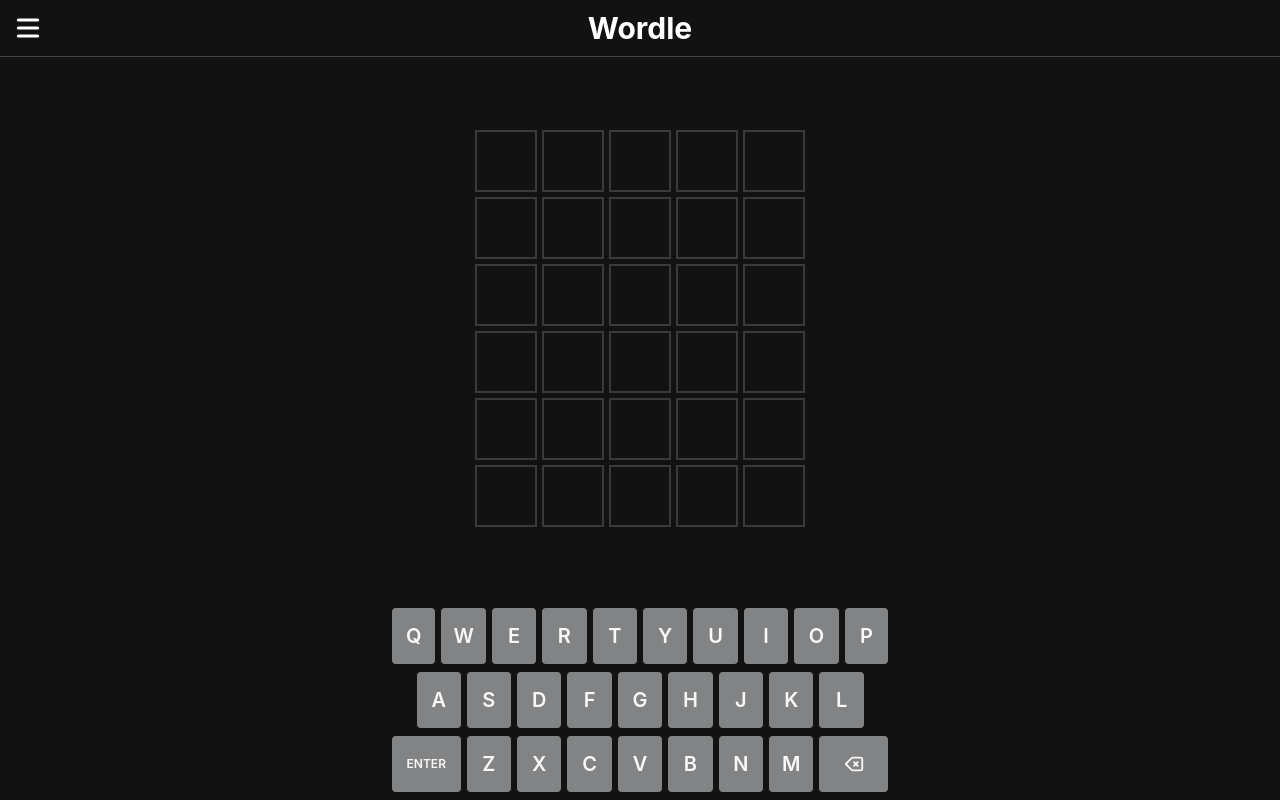
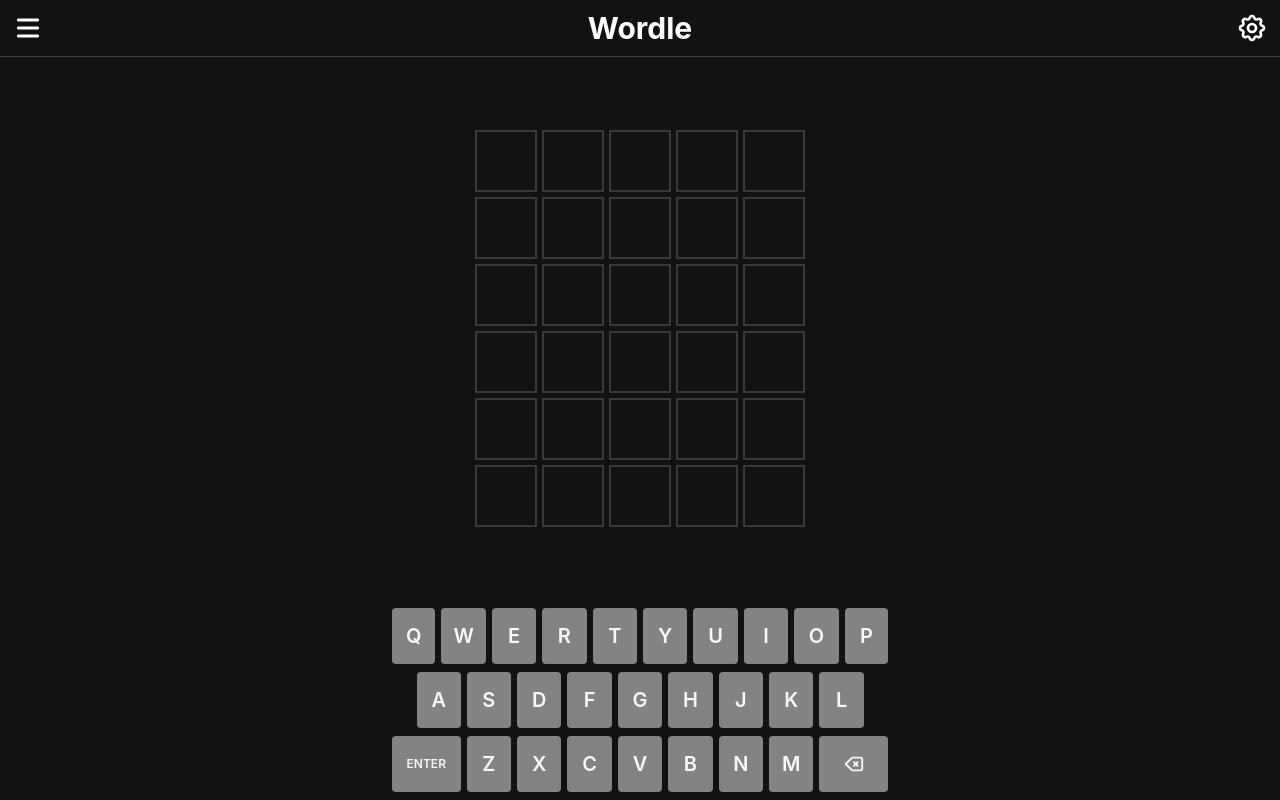
Before and after one commit to TarekSaeed0/wordle-clone, a React (Vite) app: page / in a window 1280 px wide. Built offline with nearby package versions, Linux system fonts and the light colour scheme.

Commit message:
feat: adding routing

```diff
--- a/package.json
+++ b/package.json
@@ -14,9 +14,11 @@
     "@tauri-apps/api": "^2",
     "@tauri-apps/plugin-opener": "^2",
     "@tauri-apps/plugin-process": "^2.3.1",
+    "ajv": "^8.20.0",
     "react": "^19.1.0",
     "react-dom": "^19.1.0",
     "react-icons": "^5.6.0",
+    "react-router": "^7.16.0",
     "tailwindcss": "^4.3.0"
   },
   "devDependencies": {
--- a/src/App.css
+++ b/src/App.css
@@ -35,6 +35,9 @@
   -webkit-font-smoothing: antialiased;
   -moz-osx-font-smoothing: grayscale;
   -webkit-text-size-adjust: 100%;
+
+  background-color: var(--bg-color);
+  color: var(--text-color);
 }
 
 @keyframes shake {
--- a/src/App.tsx
+++ b/src/App.tsx
@@ -2,15 +2,23 @@
 import { ToastProvider } from "./providers/ToastProvider";
 import Header from "./components/Header";
 import Game from "./components/Game";
+import { BrowserRouter, Routes, Route } from "react-router";
 
 function App() {
   return (
-    <div className="h-screen pb-[env(safe-area-inset-bottom,0px)] flex flex-col bg-(--bg-color)">
-      <ToastProvider>
-        <Header />
-        <Game />
-      </ToastProvider>
-    </div>
+    <BrowserRouter>
+      <div className="h-screen pb-[env(safe-area-inset-bottom,0px)] flex flex-col">
+        <ToastProvider>
+          <Header />
+          <main className="flex-1 min-h-0 p-2">
+            <Routes>
+              <Route path="/" element={<Game />} />
+              <Route path="/settings" element={<div>Settings</div>} />
+            </Routes>
+          </main>
+        </ToastProvider>
+      </div>
+    </BrowserRouter>
   );
 }
 
--- a/src/components/Game.tsx
+++ b/src/components/Game.tsx
@@ -97,7 +97,7 @@
   const keyboardSize = useSize(keyboardRef);
 
   return (
-    <main className="flex-1 min-h-0 p-2 flex flex-col items-center justify-end gap-4">
+    <div className="size-full flex flex-col items-center justify-end gap-4">
       <LanguageProvider language={state.language}>
         <div className="flex-1 w-full min-h-0">
           <Board
@@ -138,7 +138,7 @@
           </div>
         )}
       </LanguageProvider>
-    </main>
+    </div>
   );
 }
 
--- a/src/components/Header.tsx
+++ b/src/components/Header.tsx
@@ -1,14 +1,20 @@
-import { HiMenu } from "react-icons/hi";
+import { HiMenu, HiOutlineCog } from "react-icons/hi";
+import { Link } from "react-router";
 
 function Header() {
   return (
-    <header className="flex-0 p-2 pt-[calc(env(safe-area-inset-top,0)+(--spacing(2)))] flex items-center justify-between font-bold text-(--text-color) border-b border-(--border-color)">
+    <header className="flex-0 p-2 pt-[calc(env(safe-area-inset-top,0)+(--spacing(2)))] flex items-center justify-between font-bold border-b border-(--border-color)">
       <button className="p-1 rounded-full cursor-pointer transition-colors duration-100 hover:bg-(--text-color)/15 hover:border-(--text-color) active:bg-(--text-color)/30 ">
         <HiMenu size={32} />
       </button>
       <h1 className="absolute left-0 right-0 text-center text-3xl select-none pointer-events-none">
         Wordle
       </h1>
+      <button className="p-1 rounded-full cursor-pointer transition-colors duration-100 hover:bg-(--text-color)/15 hover:border-(--text-color) active:bg-(--text-color)/30 ">
+        <Link to="/settings">
+          <HiOutlineCog size={32} />
+        </Link>
+      </button>
     </header>
   );
 }
```
Also changed, not shown: 1 other file (tests, documents, lock files or other folders).
